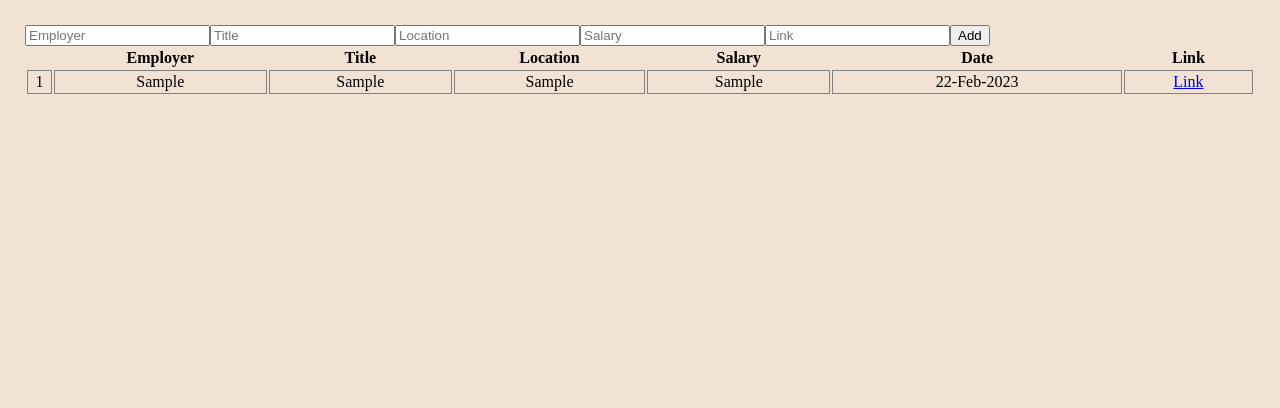
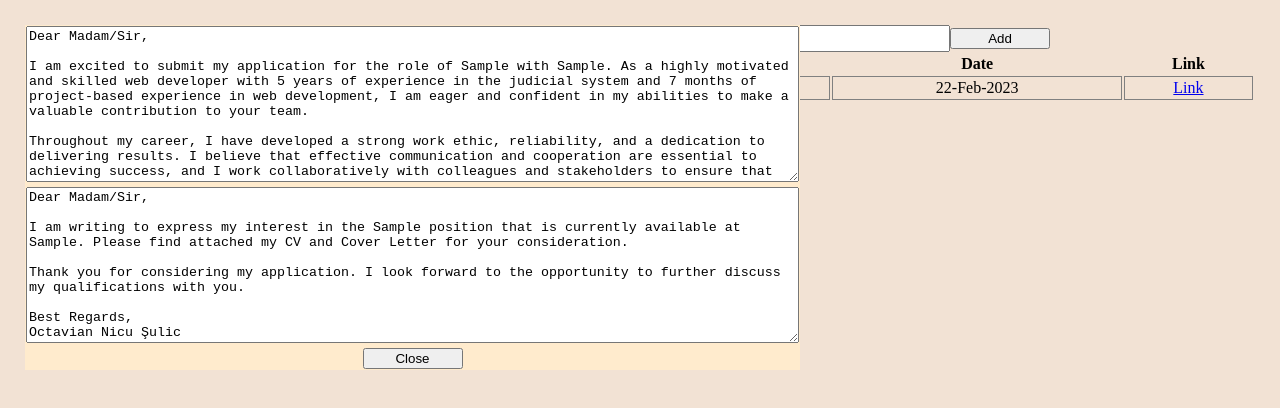
Before and after one commit to octavian-sn/jobifier5000, a React (Create React App) app: page / in a window 1280 px wide. Both pictures are taken after typing "Sample", "Sample", "Sample", "Sample", "https://example.com" into the empty fields and a click on the button "Add". Shown: the top 408 px of the page. Built offline with nearby package versions, Linux system fonts and the light colour scheme.

Commit message:
Add cover letter and email intro

```diff
--- a/src/App.js
+++ b/src/App.js
@@ -1,11 +1,16 @@
 import React, { useState, useEffect } from 'react';
 import List from './components/List';
 import Form from './components/Form';
+import CoverLetter from './components/CoverLetter';
 
 function App() {
   const [applications, setApplications] = useState(
     JSON.parse(localStorage.getItem('applications')) || []
   );
+
+  const [letter, setLetter] = useState(false);
+
+  const toggleLetter = () => setLetter((prevLetter) => !prevLetter);
 
   useEffect(() => {
     localStorage.setItem('applications', JSON.stringify(applications));
@@ -25,7 +30,17 @@ function App() {
 
   return (
     <div className="app">
-      <Form updateApplications={updateApplications} />
+      {letter && (
+        <CoverLetter
+          employer={applications[0].employer}
+          title={applications[0].title}
+          close={toggleLetter}
+        />
+      )}
+      <Form
+        updateApplications={updateApplications}
+        toggleLetter={toggleLetter}
+      />
       <List applications={applications} deleteApplication={deleteApplication} />
     </div>
   );
--- /dev/null
+++ b/src/components/CoverLetter.js
@@ -0,0 +1,43 @@
+const CoverLetter = ({ title, employer, close }) => {
+  return (
+    <div className="modal">
+      <textarea
+        cols="94"
+        rows="10"
+        defaultValue={`Dear Madam/Sir,
+
+I am excited to submit my application for the role of ${title} with ${employer}. As a highly motivated and skilled web developer with 5 years of experience in the judicial system and 7 months of project-based experience in web development, I am eager and confident in my abilities to make a valuable contribution to your team.
+
+Throughout my career, I have developed a strong work ethic, reliability, and a dedication to delivering results. I believe that effective communication and cooperation are essential to achieving success, and I work collaboratively with colleagues and stakeholders to ensure that projects meet or exceed expectations. When faced with challenging situations, I rely on my grit and determination to overcome obstacles and deliver high-quality solutions.
+
+I am committed to pursuing professional growth and development, and I believe that your company's dedication to fostering a culture of growth and development, would provide me with the opportunity to expand my skill set and contribute to the team's continued success.
+
+In turn, I am dedicated to bringing my best efforts to the role, to support the company's mission by producing high-quality, reliable code to deliver exceptional user experiences.
+
+I am always eager to learn about new technologies and experiment with different programming languages and tools. I am constantly seeking out opportunities to expand my skill set and knowledge, and I believe that this curiosity and drive to learn is essential for success in the rapidly evolving field of software development.
+
+Thank you for considering my application, and I look forward to the opportunity to further discuss my qualifications and how they align with the needs of ${employer}.
+
+Sincerely,
+Octavian Nicu Şulic
+Email: octavain.nicu.sulic@gmail.com
+Tel:0757 966 569`}
+      ></textarea>
+      <textarea
+        cols="94"
+        rows="10"
+        defaultValue={`Dear Madam/Sir,
+
+I am writing to express my interest in the ${title} position that is currently available at ${employer}. Please find attached my CV and Cover Letter for your consideration.
+
+Thank you for considering my application. I look forward to the opportunity to further discuss my qualifications with you.
+
+Best Regards,
+Octavian Nicu Şulic`}
+      ></textarea>
+      <button onClick={() => close()}>Close</button>
+    </div>
+  );
+};
+
+export default CoverLetter;
--- a/src/components/Form.js
+++ b/src/components/Form.js
@@ -9,7 +9,7 @@ const getDate = () => {
   return `${day}-${month}-${year}`;
 };
 
-function Form({ updateApplications }) {
+function Form({ updateApplications, toggleLetter }) {
   const [data, setData] = useState({
     employer: '',
     title: '',
@@ -40,6 +40,7 @@ function Form({ updateApplications }) {
       link: '',
       id: uniqid(),
     });
+    toggleLetter();
   };
 
   return (
--- a/src/styles/style.css
+++ b/src/styles/style.css
@@ -12,8 +12,11 @@ body {
   flex-direction: column;
   justify-content: center;
   padding: 25px;
+  position: relative;
 }
-
+input {
+  height: 27px;
+}
 td {
   /* min-width: 50px; */
   border: 1px solid gray;
@@ -24,3 +27,18 @@ td {
   cursor: pointer;
   width: 25px;
 }
+.modal {
+  border: solid 1px blanchedalmond;
+  top: 25px;
+  position: absolute;
+  display: flex;
+  flex-direction: column;
+  justify-content: center;
+  align-items: center;
+  gap: 5px;
+  background-color: blanchedalmond;
+}
+button {
+  /* height: 40px; */
+  width: 100px;
+}
```
